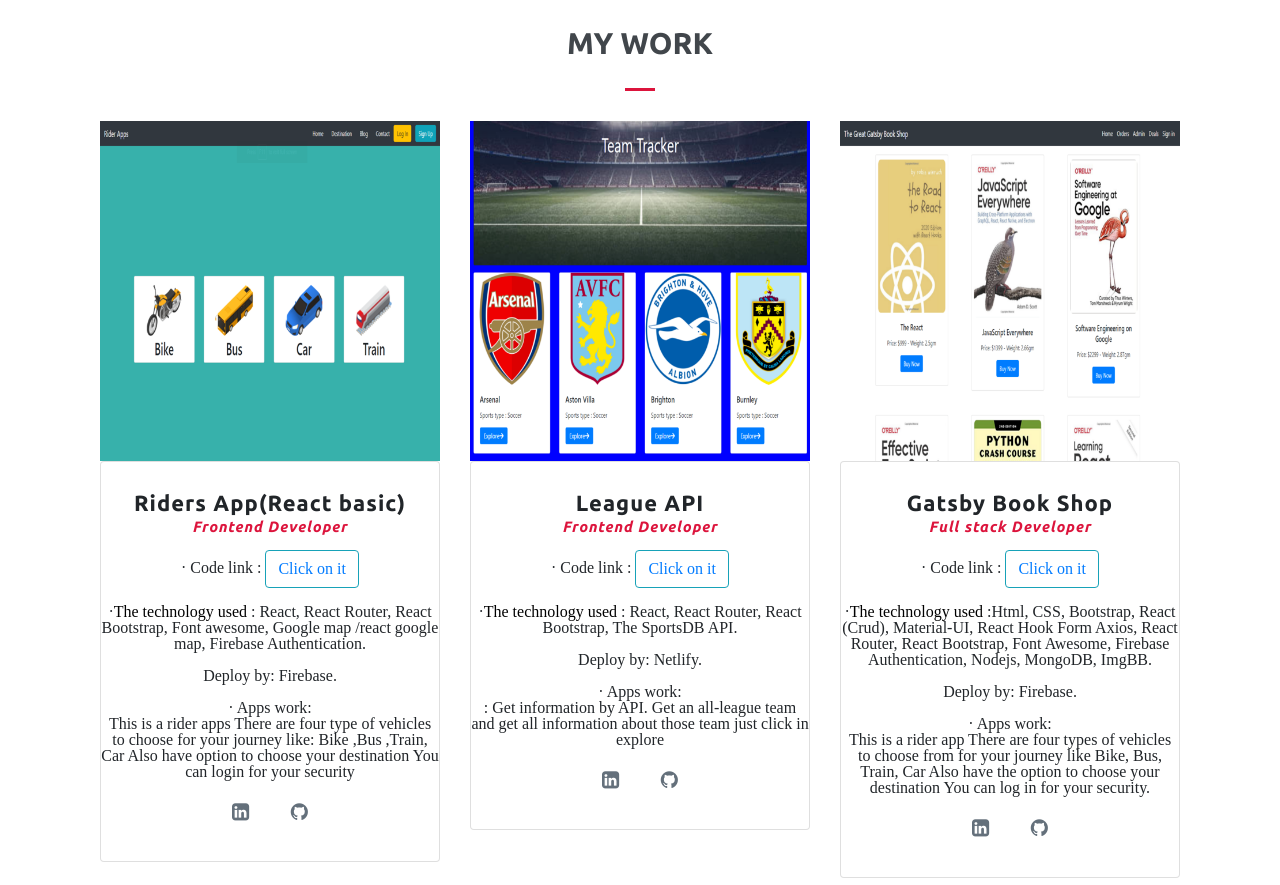
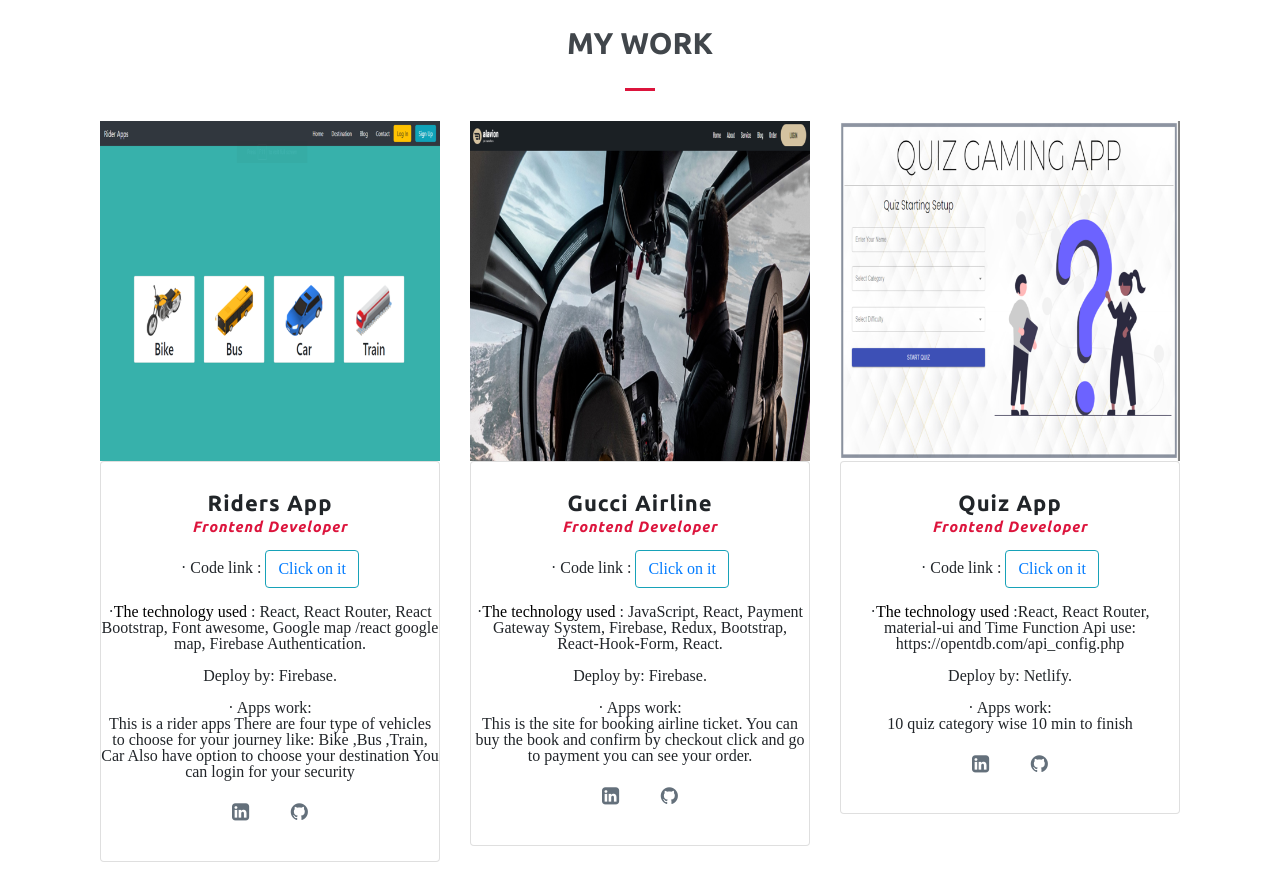
Before and after one commit to rabiul1924/my-personal-portfolio, a plain HTML site: page index.html in a window 1280 px wide. Shown: the part 2060-2945 px from the top of the page. Drawn offline with nearby package versions, Linux system fonts and the light colour scheme.

Commit message:
update projects

```diff
--- a/index.html
+++ b/index.html
@@ -71,7 +71,7 @@
                 <div class="text-1">Hello, my name is</div>
                 <div class="text-2">MD. RABIUL ISLAM</div>
                 <div class="text-3">And I'm a <span class="txt-type" data-wait="3000" data-words='["Web Developer", "Full Stack Developer", "Frontend Developer", "React Developer", "Web Designer", "Creator", "Blogger"]'></span></div>
-               <a href="https://drive.google.com/file/d/1Uf92PQBM5xrNCHJLsV_4o_v8fqiUStcZ/view?usp=sharing" target="_blank">Download Resume</a>
+               <a href="https://drive.google.com/file/d/1bk4zCto5y3P9TTlsleDzHOUgH5XOf8s2/view?usp=sharing" target="_blank">Download Resume</a>
             </div>
         </div>
     </section>
@@ -258,7 +258,7 @@
                                 <img src="img/my31.png" class="img-fluid" alt="Projects member">
                             </a>
                                 <div class="Projects-member-info text-center card">
-                                    <h4 class="Projects-member-name">Riders App(React basic) </h4>
+                                    <h4 class="Projects-member-name">Riders App</h4>
                                     <h4 class="Projects-member-designation">Frontend Developer</h4>
                                     <br>
                                     <h4 class="Projects-details">· Code link :  <button class="btn btn-outline-info"><a href="https://github.com/rabiul1924/riders-app"> Click on it</a></button>
@@ -268,6 +268,66 @@
                                         <br><br>
                                         · Apps work:
                                         <br> This is a rider apps There are four type of vehicles to choose for your journey like: Bike ,Bus ,Train, Car Also have option to choose your destination You can login for your security
+                                        </h4>
+                                        <br>
+                                    <ul class="social-list">
+                                        <li> <a href="https://www.linkedin.com/in/rabiul-islam-178171211/" target="_blank" class="social-icon icon-gray">
+                                                <i class="fa fa-linkedin-square"></i>
+                                            </a>
+                                        </li>
+                                        <li> <a href="https://github.com/rabiul1924" target="_blank" class="social-icon icon-gray">
+                                                <i class="fa fa-github"></i>
+                                            </a>
+                                        </li>
+                                    </ul>
+                                </div>
+                            </div>
+                            <div class="Projects-member">
+                               <a href="https://airlines-booking.web.app/home" target="_blank">
+                                <img src="img/my71.png" class="img-fluid" alt="Projects member">
+                            </a>
+                                <div class="Projects-member-info text-center card">
+                                    <h4 class="Projects-member-name">Gucci Airline</h4>
+                                    <h4 class="Projects-member-designation">Frontend Developer</h4>
+                                    <br>
+                                    <h4 class="Projects-details">· Code link :  <button class="btn btn-outline-info"><a href="https://github.com/linkon63/gucci-airlines"> Click on it</a></button>
+                                        <br><br>
+                                        ·<span style="color: black;">The technology used</span> : JavaScript, React, Payment Gateway System, Firebase, Redux,
+                                        Bootstrap, React-Hook-Form, React.
+                                        <br><br> Deploy by: Firebase.
+                                        <br><br>
+                                        · Apps work:
+                                        <br> This is the site for booking airline ticket. You can buy the book and confirm by
+                                        checkout click and go to payment you can see your order.
+                                        </h4>
+                                        <br>
+                                    <ul class="social-list">
+                                        <li> <a href="https://www.linkedin.com/in/rabiul-islam-178171211/" target="_blank" class="social-icon icon-gray">
+                                                <i class="fa fa-linkedin-square"></i>
+                                            </a>
+                                        </li>
+                                        <li> <a href="https://github.com/rabiul1924" target="_blank" class="social-icon icon-gray">
+                                                <i class="fa fa-github"></i>
+                                            </a>
+                                        </li>
+                                    </ul>
+                                </div>
+                            </div>
+                            <div class="Projects-member">
+                               <a href="https://quizzical-hugle-710535.netlify.app/" target="_blank">
+                                <img src="img/my81.png" class="img-fluid" alt="Projects member">
+                            </a>
+                                <div class="Projects-member-info text-center card">
+                                    <h4 class="Projects-member-name">Quiz App</h4>
+                                    <h4 class="Projects-member-designation">Frontend Developer</h4>
+                                    <br>
+                                    <h4 class="Projects-details">· Code link :  <button class="btn btn-outline-info"><a href="https://github.com/rabiul1924/quizs-app"> Click on it</a></button>
+                                        <br><br>
+                                        ·<span style="color: black;">The technology used</span> :React, React Router, material-ui and Time Function Api use: https://opentdb.com/api_config.php
+                                        <br><br> Deploy by: Netlify.
+                                        <br><br>
+                                        · Apps work:
+                                        <br> 10 quiz category wise 10 min to finish
                                         </h4>
                                         <br>
                                     <ul class="social-list">
```
Also changed, not shown: img/Screenshot (144).png (added), img/my32.png (added), img/my71.png (added), img/my81.png (added).
